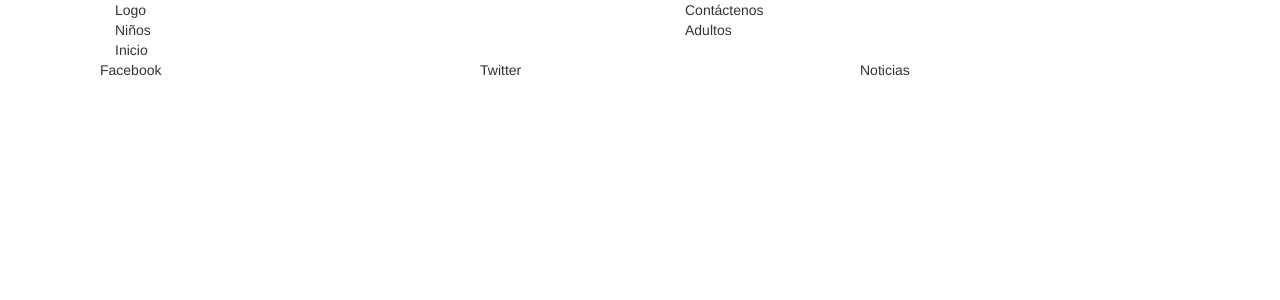
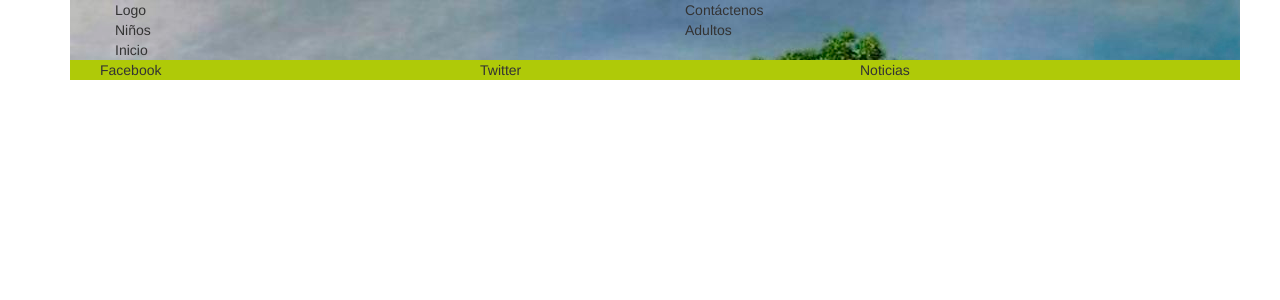
Before and after one commit to CollDev/terapiyo, a PHP site: page / in a window 1280 px wide. Shown: the top 300 px of the page. Run offline with PHP 8.4, Linux system fonts and the light colour scheme.

Commit message:
color and background added

```diff
--- a/css/styles.css
+++ b/css/styles.css
@@ -2,3 +2,9 @@
     Created on : 24/10/2013, 12:54:09 PM
     Author     : Joe Robles <joe.robles.pdj@gmail.com>
 */
+.background {
+    background: url("../images/background.jpg") no-repeat;
+}
+.footer {
+    background: #afca08;
+}
--- a/index.html
+++ b/index.html
@@ -12,7 +12,7 @@
     <body>
         <div class="wrap container">
             <div id="terapiyoModal" class="modal fade"></div>
-            <div class="container">
+            <div class="container background">
                 <div class="container">
                     <div class="col-sm-6">Logo</div>
                     <div class="col-sm-6">Contáctenos</div>
@@ -25,7 +25,7 @@
                     <div class="col-sm-12">Inicio</div>
                 </div>
             </div>
-            <div class="container">
+            <div class="container footer">
                 <div class="col-sm-4">Facebook</div>
                 <div class="col-sm-4">Twitter</div>
                 <div class="col-sm-4">Noticias</div>
```
